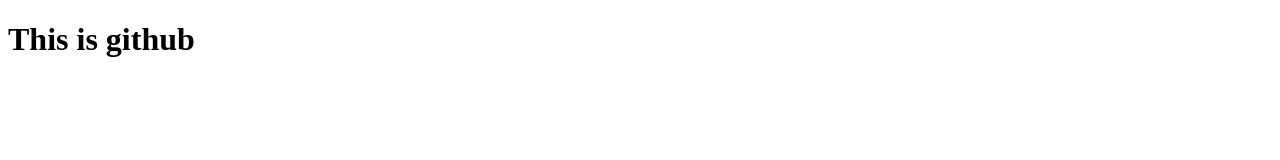
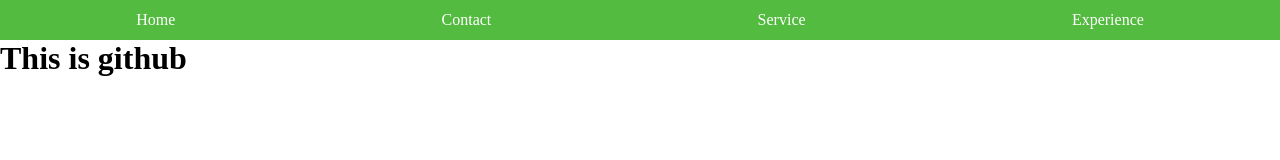
Before and after one commit to Sam-Tennyson/TEAM_WAY, a plain HTML site: page index.html in a window 1280 px wide. Drawn offline with Linux system fonts and the light colour scheme.

Commit message:
Update index.html

```diff
--- a/index.html
+++ b/index.html
@@ -2,8 +2,43 @@
 <html lang="en">
 <head>
     <title>Document</title>
+    <style>
+        * {
+            box-sizing: border-box;
+            margin: 0;
+            padding: 0;
+        }
+        .container {
+            border: 3px solid rgb(83, 187, 63);
+            background-color: rgb(83, 187, 63);
+            display: flex;
+            justify-content: space-around;
+        }
+        .container a  {
+            text-align: none;
+            color: white;
+            padding: 8px 15px;
+        }
+
+        .container a:hover {
+            background-color: rgb(55, 206, 55);
+            color: yellow;
+        }
+    </style>
 </head>
 <body>
+    <div class="container">
+        <a>Home</a>
+        <a>Contact</a>
+        <a>Service</a>
+        <a>Experience</a>
+        <!-- <ul class="">
+            <li><a href="#">Home</a></li>
+            <li><a href="#">Contact</a></li>
+            <li><a href="#">Service</a></li>
+            <li><a href="#">Experience</a></li>
+        </ul> -->
+    </div>
     <h1>This is github</h1>
 </body>
 </html>
```
